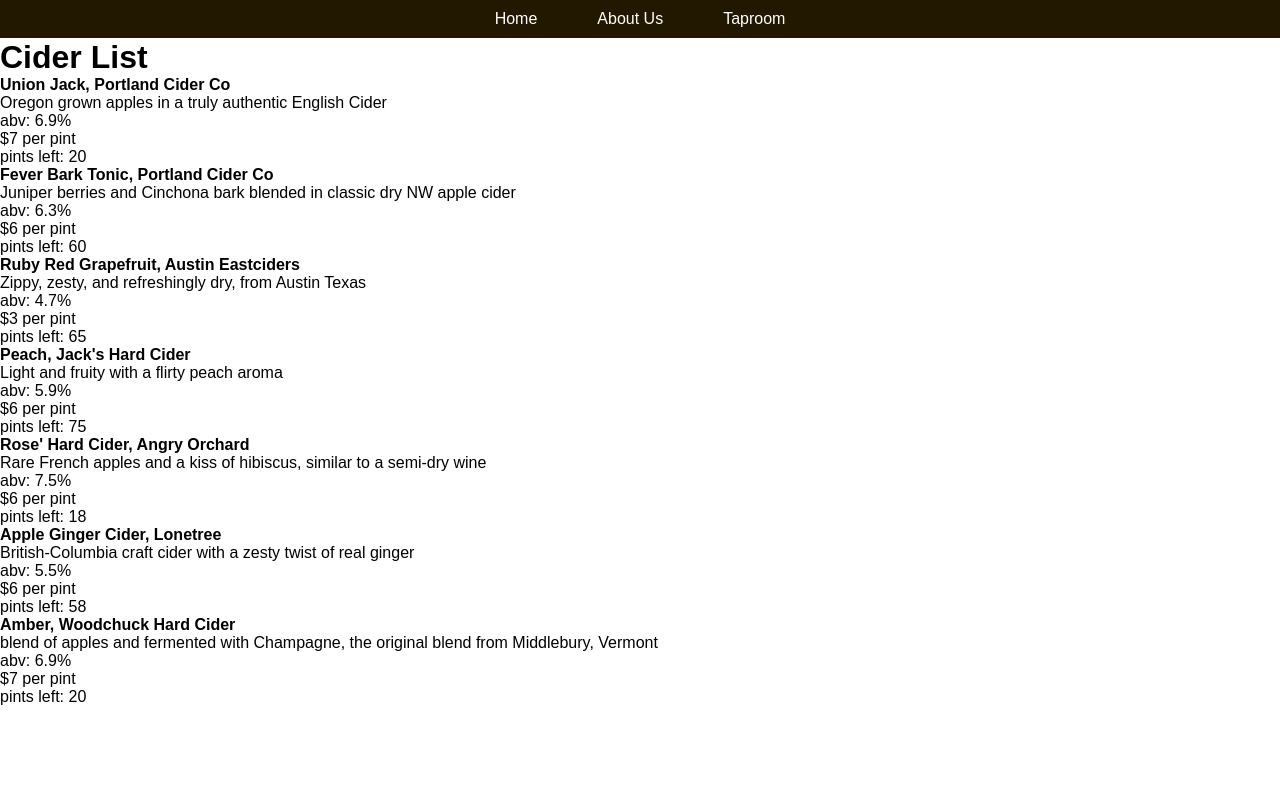
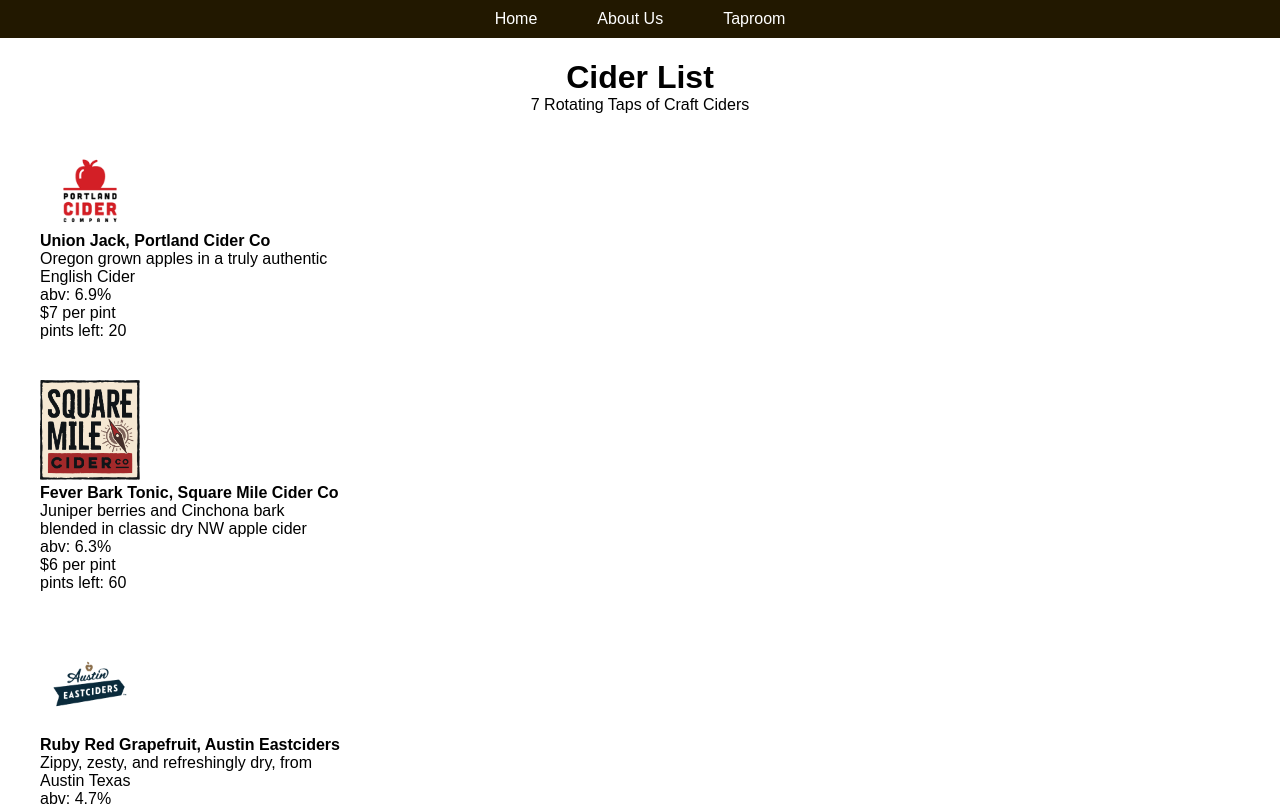
Before and after one commit to robinsola/Cider-House, a React app: page /#/CiderList in a window 1280 px wide. Shown: the top 806 px of the page. Built offline with nearby package versions, Linux system fonts and the light colour scheme.

Commit message:
import logos into CiderList

```diff
--- a/src/components/Cider.jsx
+++ b/src/components/Cider.jsx
@@ -4,11 +4,23 @@ import PropTypes from 'prop-types';
 function Cider(props) {
   return (
     <div>
-      <h4>{props.name}, {props.brewer}</h4>
-      <p>{props.description}</p>
-      <p>abv: {props.abv}</p>
-      <p>${props.price} per pint</p>
-      <p>pints left: {props.remaining}</p>
+      <style jsx>{`
+        img {
+          width: 100px;
+        }
+        .ciderGroup {
+          width: 300px;
+          margin: 0 0 40px 0;
+        }
+      `}</style>
+      <div className="ciderGroup">
+        <img src={props.image}/>
+        <h4>{props.name}, {props.brewer}</h4>
+        <p>{props.description}</p>
+        <p>abv: {props.abv}</p>
+        <p>${props.price} per pint</p>
+        <p>pints left: {props.remaining}</p>
+      </div>
     </div>
   );
 }
@@ -19,7 +31,8 @@ Cider.propTypes = {
   description: PropTypes.string,
   abv: PropTypes.string,
   price: PropTypes.string,
-  remaining: PropTypes.string
+  remaining: PropTypes.string,
+  image: PropTypes.string
 };
 
 export default Cider;
--- a/src/components/CiderList.jsx
+++ b/src/components/CiderList.jsx
@@ -1,5 +1,12 @@
 import React from 'react';
 import Cider from './Cider';
+import angryOrchard from '../assets/images/angry-orchard-logo.png';
+import austinEastciders from '../assets/images/austin-eastciders-logo.png';
+import jacksCider from '../assets/images/jacks-cider-logo.png';
+import lonetree from '../assets/images/lonetree-logo.png';
+import pdxCider from '../assets/images/pdx-cider-logo.png';
+import woodchuck from '../assets/images/woodchuck-logo.png';
+import squareMile from '../assets/images/squaremile-logo.png';
 
 const masterCiderList = [
   {
@@ -8,15 +15,17 @@ const masterCiderList = [
     description: 'Oregon grown apples in a truly authentic English Cider',
     abv: '6.9%',
     price: '7',
-    remaining: '20'
+    remaining: '20',
+    image: pdxCider
   },
   {
     name: 'Fever Bark Tonic',
-    brewer: 'Portland Cider Co',
+    brewer: 'Square Mile Cider Co',
     description: 'Juniper berries and Cinchona bark blended in classic dry NW apple cider',
     abv: '6.3%',
     price: '6',
-    remaining: '60'
+    remaining: '60',
+    image: squareMile
   },
   {
     name: 'Ruby Red Grapefruit',
@@ -24,7 +33,8 @@ const masterCiderList = [
     description: 'Zippy, zesty, and refreshingly dry, from Austin Texas',
     abv: '4.7%',
     price: '3',
-    remaining: '65'
+    remaining: '65',
+    image: austinEastciders
   },
   {
     name: 'Peach',
@@ -32,7 +42,8 @@ const masterCiderList = [
     description: 'Light and fruity with a flirty peach aroma',
     abv:  '5.9%',
     price: '6',
-    remaining: '75'
+    remaining: '75',
+    image: jacksCider
   },
   {
     name: 'Rose\' Hard Cider',
@@ -40,7 +51,8 @@ const masterCiderList = [
     description: 'Rare French apples and a kiss of hibiscus, similar to a semi-dry wine',
     abv:  '7.5%',
     price: '6',
-    remaining: '18'
+    remaining: '18',
+    image: angryOrchard
   },
   {
     name: 'Apple Ginger Cider',
@@ -48,7 +60,8 @@ const masterCiderList = [
     description: 'British-Columbia craft cider with a zesty twist of real ginger',
     abv:  '5.5%',
     price: '6',
-    remaining: '58'
+    remaining: '58',
+    image: lonetree
   },
   {
     name: 'Amber',
@@ -56,14 +69,28 @@ const masterCiderList = [
     description: 'blend of apples and fermented with Champagne, the original blend from Middlebury, Vermont',
     abv: '6.9%',
     price: '7',
-    remaining: '20'
+    remaining: '20',
+    image: woodchuck
   }
 ];
 
 function CiderList() {
   return (
     <div>
+      <style jsx>{`
+        .title {
+          text-align: center;
+          margin: 20px 0 40px 0;
+        }
+        .body {
+          margin: 0 0 0 40px;
+        }
+      `}</style>
+      <div className="title">
         <h1>Cider List</h1>
+        <p>7 Rotating Taps of Craft Ciders</p>
+      </div>
+      <div className="body">
         {masterCiderList.map((cider, index) =>
           <Cider name={cider.name}
             brewer={cider.brewer}
@@ -71,8 +98,10 @@ function CiderList() {
             abv={cider.abv}
             price={cider.price}
             remaining={cider.remaining}
+            image={cider.image}
             key={index} />
         )}
+      </div>
     </div>
   );
 }
```
Also changed, not shown: 1 other file (tests, documents, lock files or other folders). Lines whose indentation alone changed are shown as unchanged.
